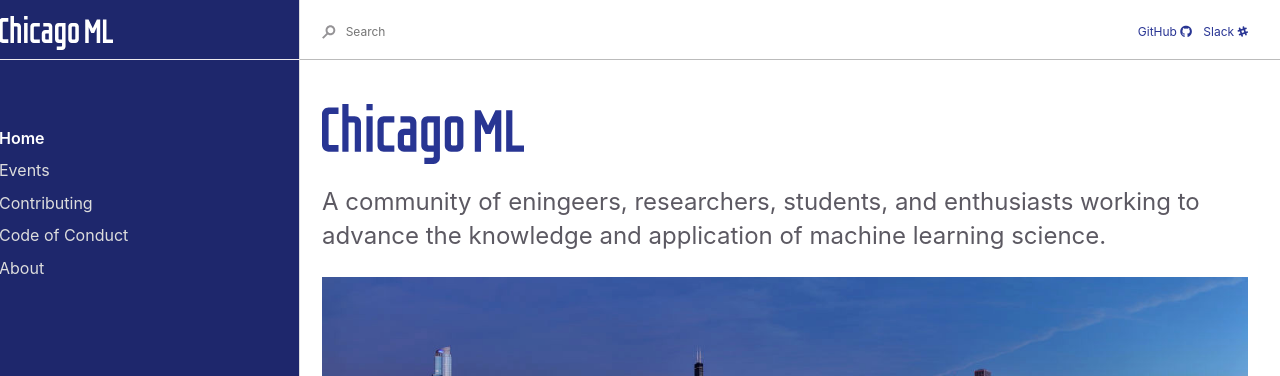
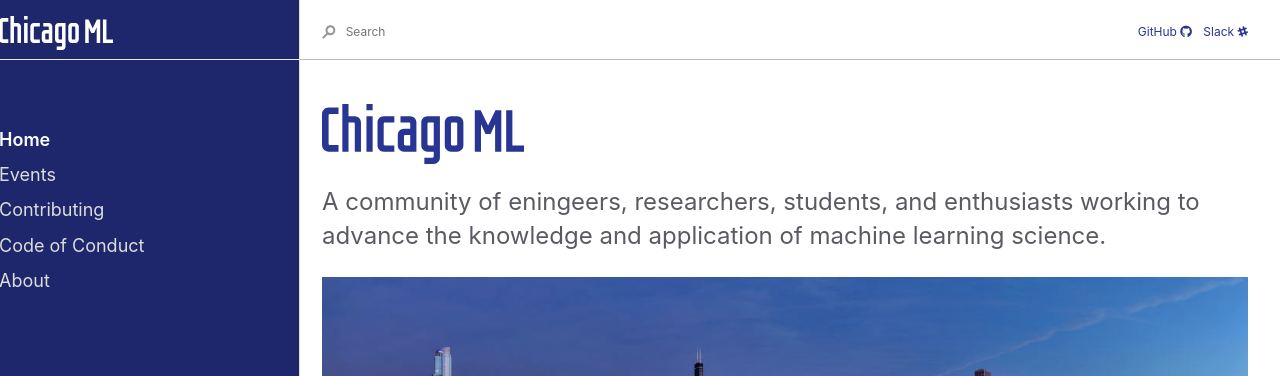
Before and after one commit to gar1t/ChicagoML, a Jekyll site: the page built from index.md, in a window 1280 px wide. Shown: the top 376 px of the page. Built offline with Jekyll 4.4.1, drawn with Linux system fonts in a browser that asks for light colours.

Commit message:
Bump nav item font size

```diff
--- a/_sass/navigation.scss
+++ b/_sass/navigation.scss
@@ -57,11 +57,11 @@
 }
 
 .navigation-list-item {
-  @include fs-4;
+  @include fs-5;
   margin: 0;
 
   @include mq(md) {
-    @include fs-4;
+    @include fs-5;
   }
 
   .navigation-list-child-list {
```
